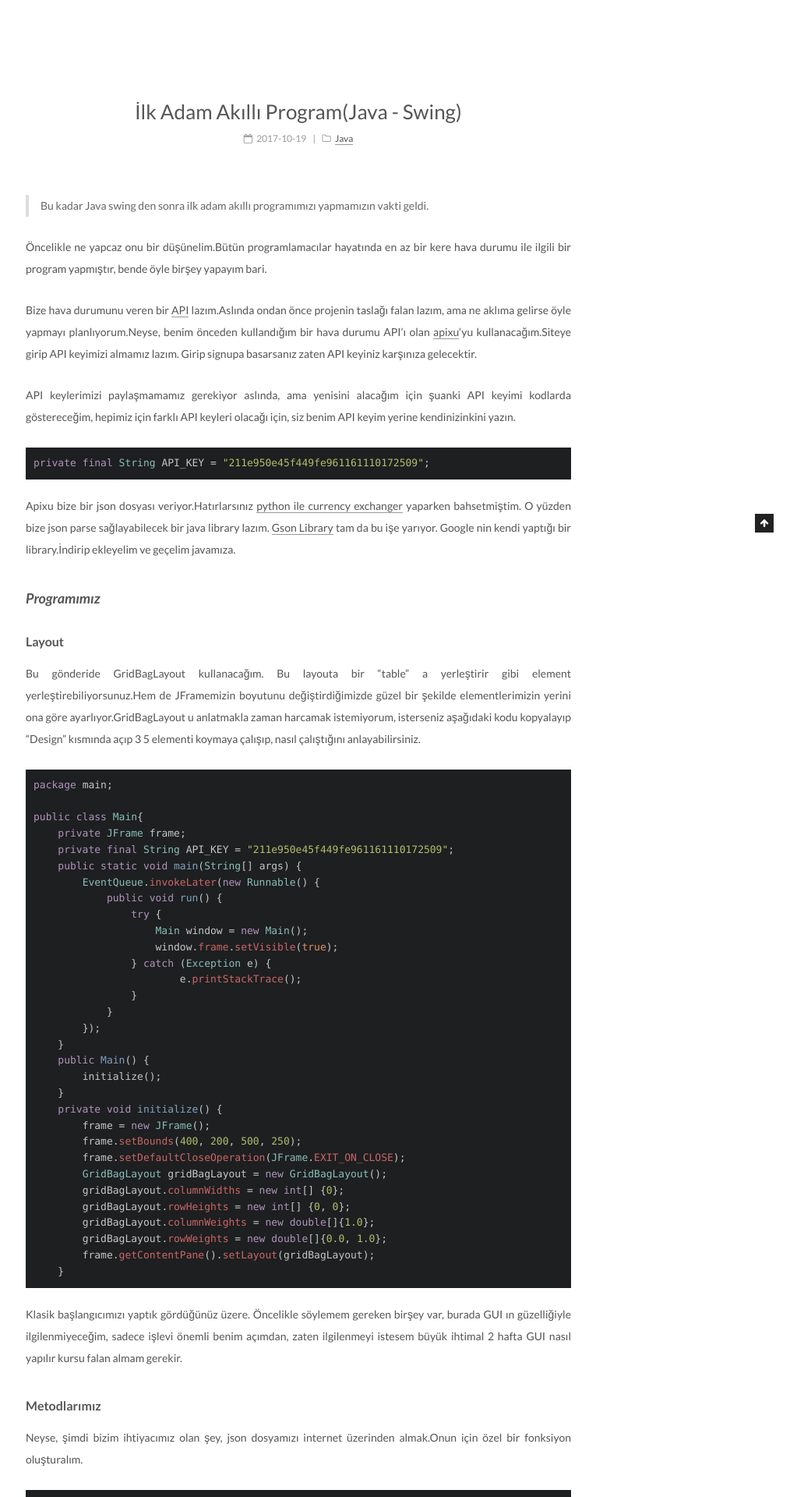
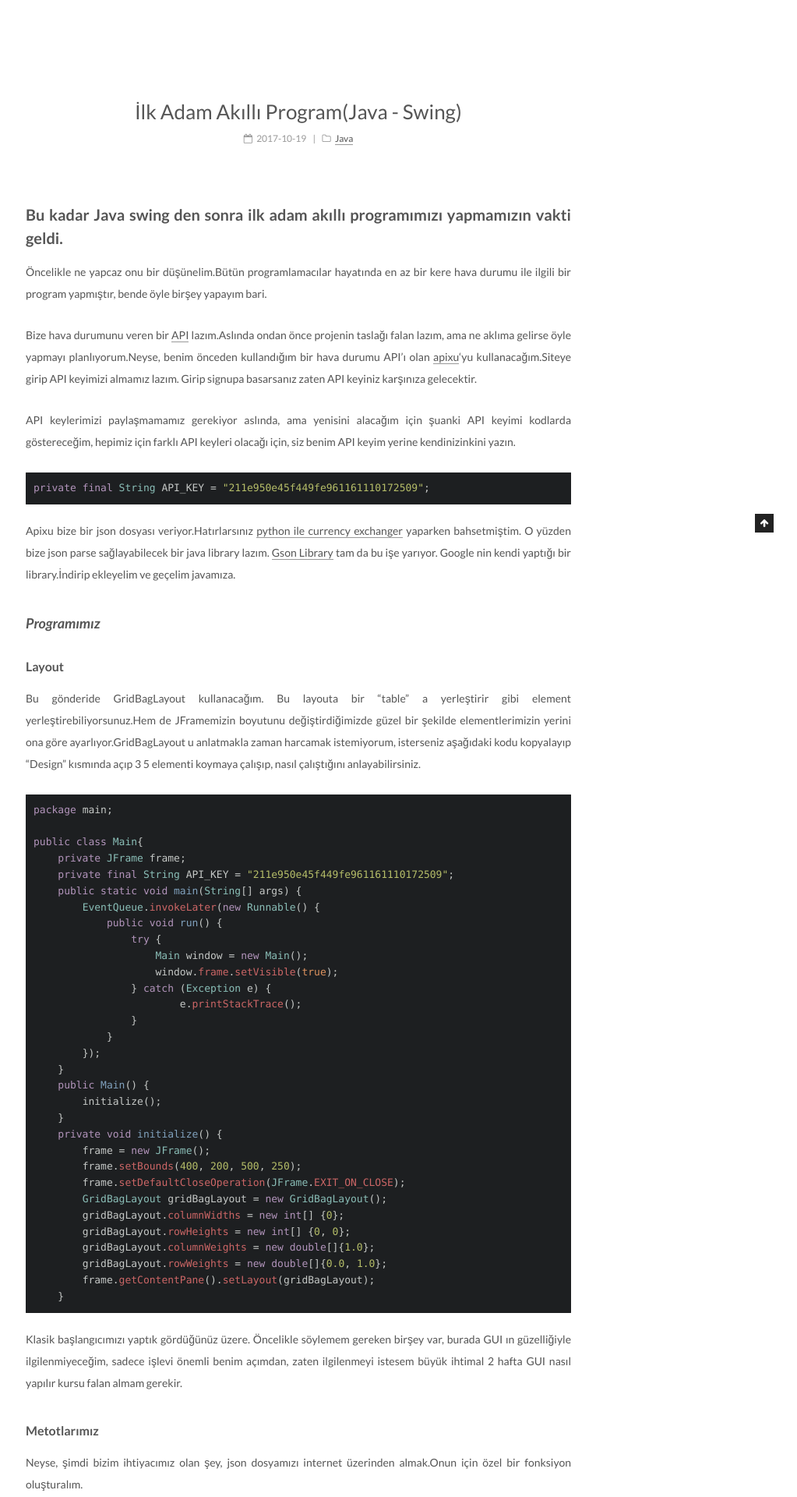
Before and after one commit to sergenp/sergenp.github.io, a Jekyll site: the page built from _posts/2017-10-19-ilkadamakilli-swing.md, in a window 1280 px wide. Shown: the part 317-2237 px from the top of the page at 78% size, without its empty margins (257-1280 px from the left). Built offline with Jekyll 4.4.1, drawn with Linux system fonts in a browser that asks for light colours; some of the changed text lies outside the part shown.

Commit message:
Update 2017-10-19-ilkadamakilli-swing.md

```diff
--- a/_posts/2017-10-19-ilkadamakilli-swing.md
+++ b/_posts/2017-10-19-ilkadamakilli-swing.md
@@ -7,7 +7,7 @@ tags:
   - swing
   - ilkprogram
 ---
-> Bu kadar Java swing den sonra ilk adam akıllı programımızı yapmamızın vakti geldi.
+## Bu kadar Java swing den sonra ilk adam akıllı programımızı yapmamızın vakti geldi.
 
 Öncelikle ne yapcaz onu bir düşünelim.Bütün programlamacılar hayatında en az bir kere hava durumu ile ilgili bir program yapmıştır, bende öyle birşey yapayım bari.
 
@@ -66,9 +66,10 @@ public class Main{
 
 Klasik başlangıcımızı yaptık gördüğünüz üzere. Öncelikle söylemem gereken birşey var, burada GUI ın güzelliğiyle ilgilenmiyeceğim, sadece işlevi önemli benim açımdan, zaten ilgilenmeyi istesem büyük ihtimal 2 hafta GUI nasıl yapılır kursu falan almam gerekir.
 
-#### Metodlarımız
+#### Metotlarımız
 Neyse, şimdi bizim ihtiyacımız olan şey, json dosyamızı internet üzerinden almak.Onun için özel bir fonksiyon oluşturalım.
 
+##### getJSON
 {%highlight java%}
 private HttpURLConnection getJSON(String site){
     try {
@@ -226,7 +228,7 @@ private void gosterHavaDurumu() throws IOException {
 {%endhighlight%}
 Bu bilgileri alıp, ekrana yeni bir JFrame çıkartmak istiyorum, yani geçelim diğer Classımıza, ve HavaDurumu.java dosyamıza.
 
-HavaDurumu.java:
+##### HavaDurumu.java
 {%highlight java%}
 package main;
 
```
Also changed, not shown: other parts of _posts/2017-10-19-ilkadamakilli-swing.md (+1 -0 lines).
